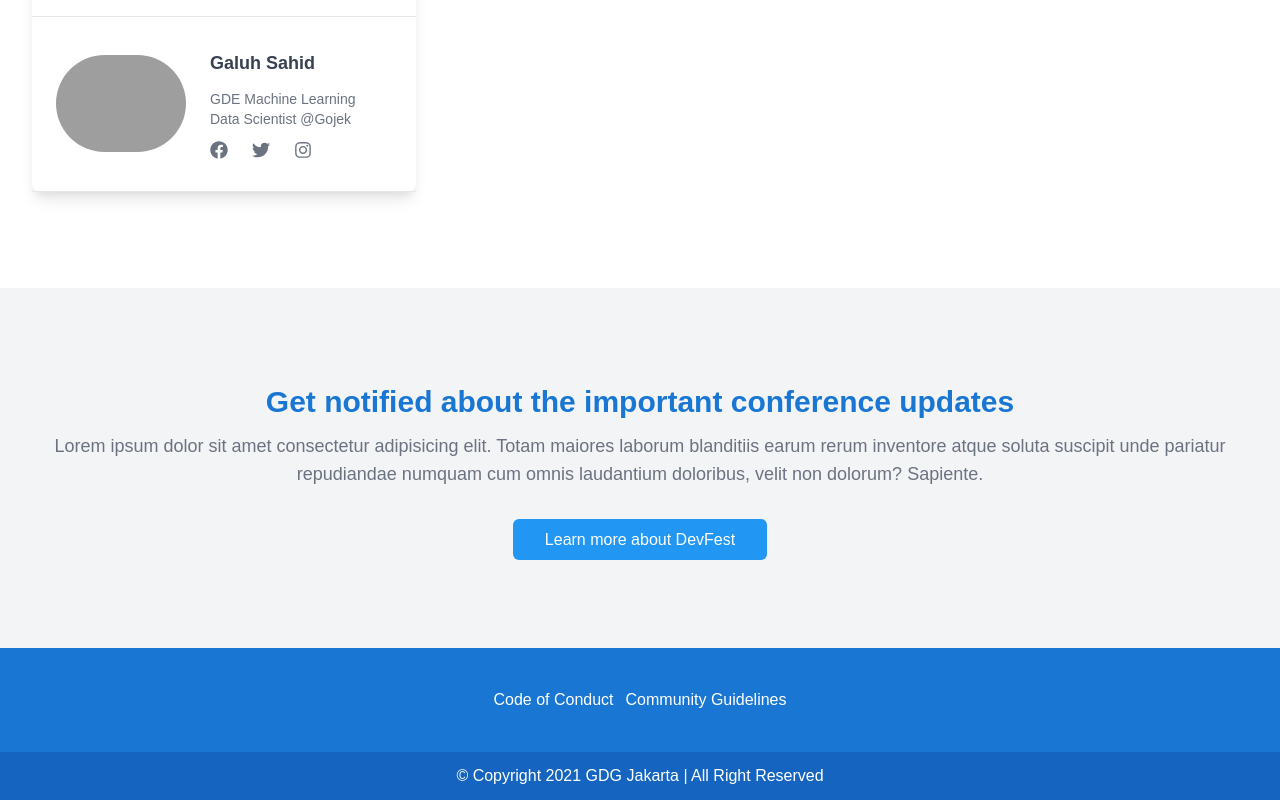
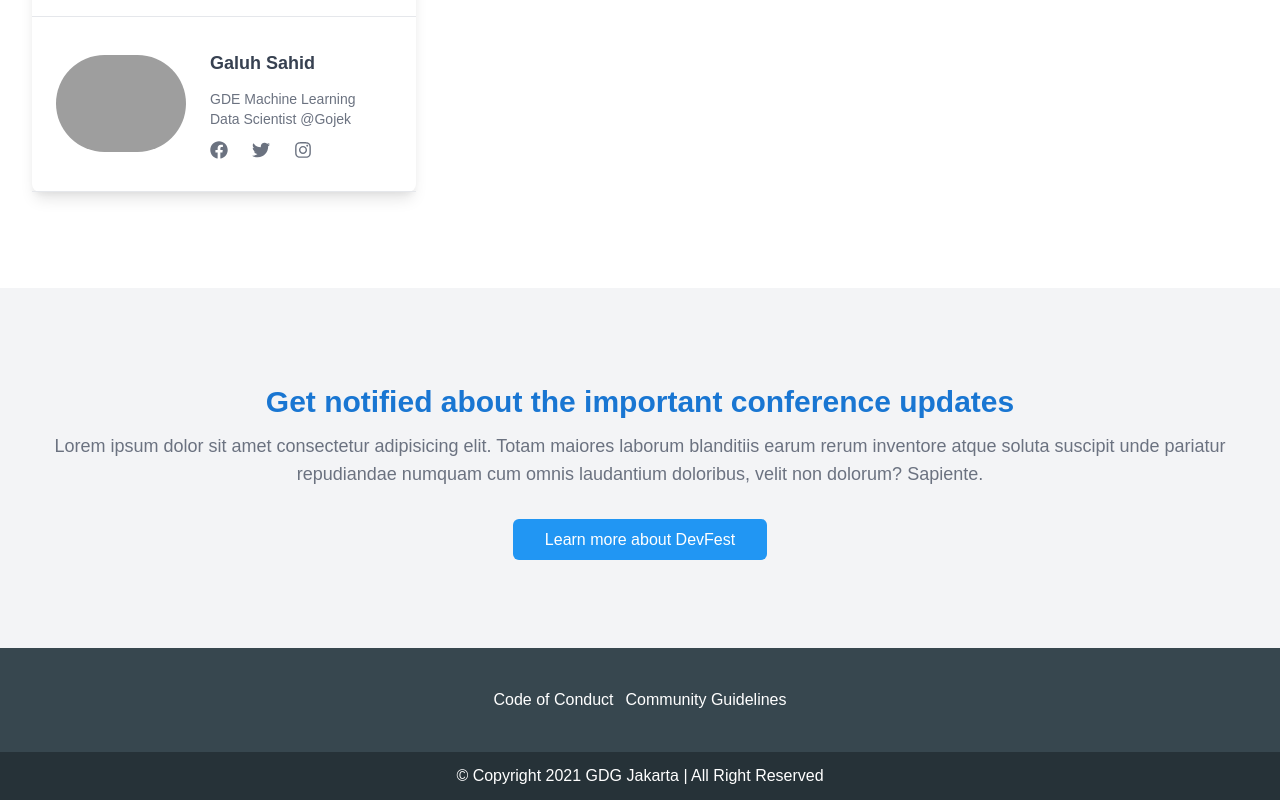
Before and after one commit to arayhan/devfest-jakarta-2021, a React (Create React App) app: page / in a window 1280 px wide. Shown: the part 2566-3366 px from the top of the page. Built offline with nearby package versions, Linux system fonts and the light colour scheme; grey boxes are pictures that could not be loaded; what @tailwindcss/typography would draw is missing.

Commit message:
update footer bg color to blue grey

```diff
--- a/src/components/sections/Footer.jsx
+++ b/src/components/sections/Footer.jsx
@@ -3,7 +3,7 @@ import { Container } from "../Container";
 export const Footer = () => {
 	return (
 		<footer>
-			<div className="bg-blue-700">
+			<div className="bg-blue-grey-800">
 				<Container className="text-center space-x-3 text-white py-10">
 					<a href="https://developers.google.com/community/gdg/organizers#community-guidelines">
 						Code of Conduct
@@ -13,7 +13,7 @@ export const Footer = () => {
 					</a>
 				</Container>
 			</div>
-			<div className="bg-blue-800">
+			<div className="bg-blue-grey-900">
 				<Container className="text-center text-white py-3">
 					<div>&copy; Copyright 2021 GDG Jakarta | All Right Reserved</div>
 				</Container>
```
